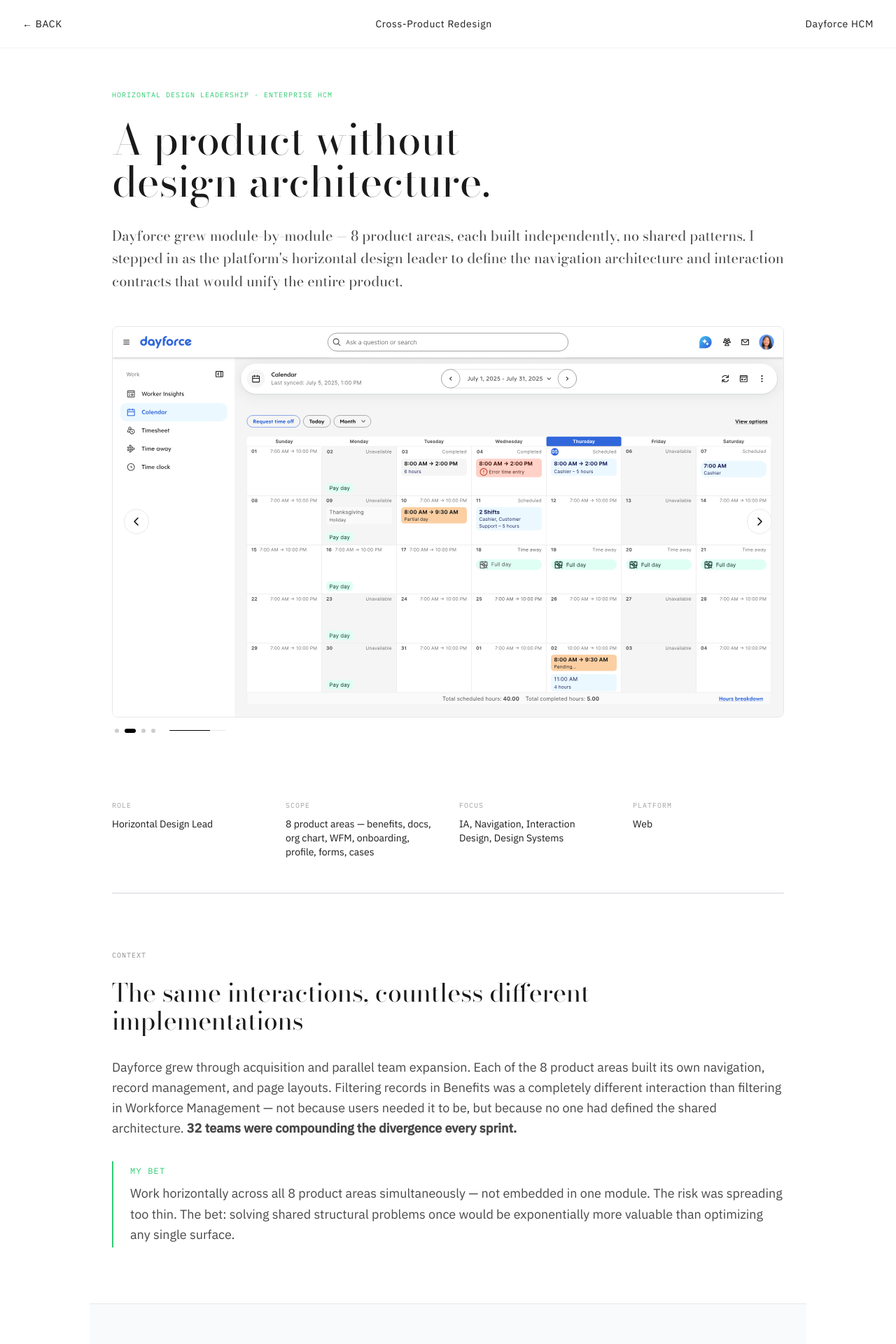
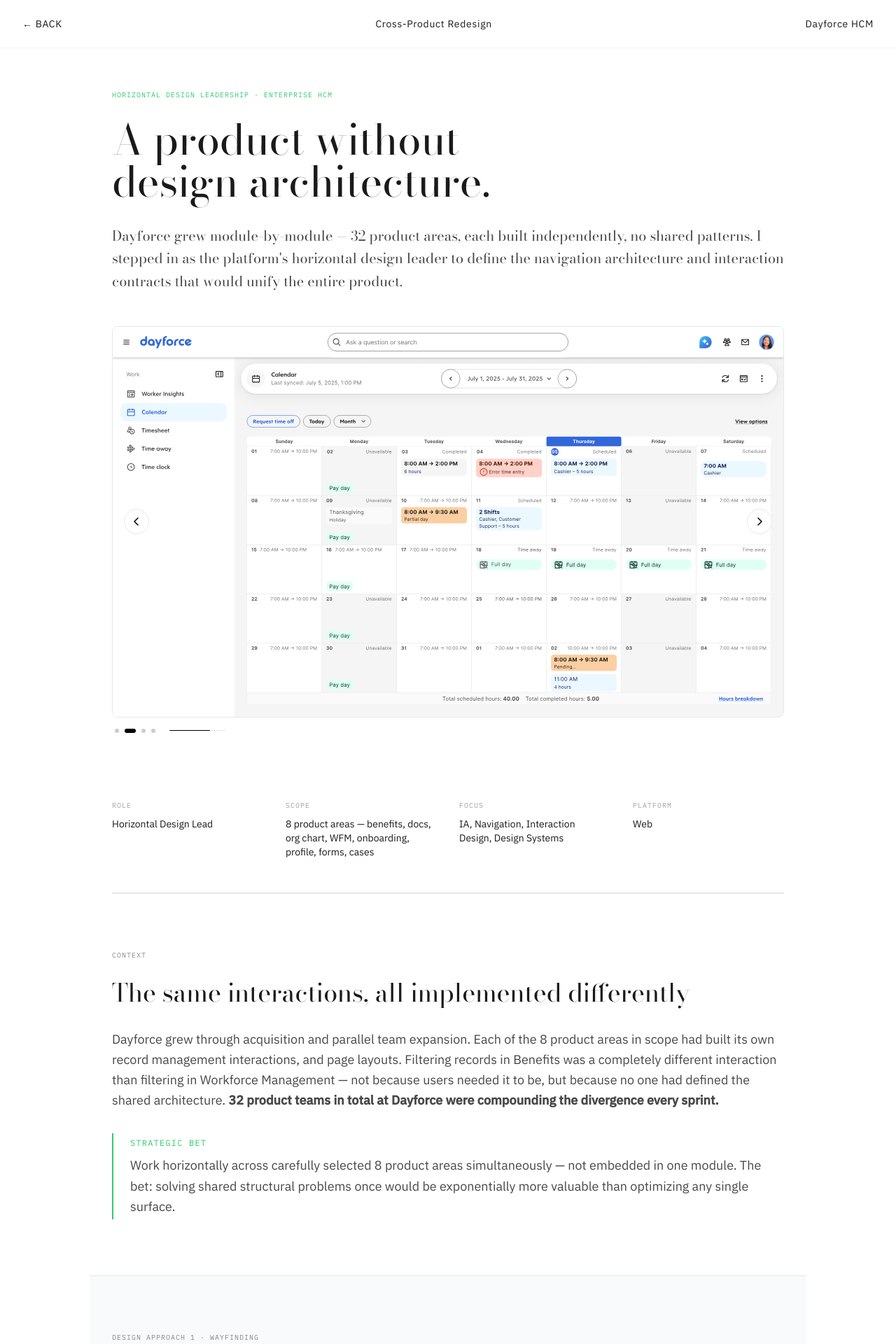
Before and after one commit to angieyoo/portfolio, a Next.js app: page /work/dayforce in a window 1280 px wide. Shown: the top 1920 px of the page at 70% size. Built offline with nearby package versions, Linux system fonts and the light colour scheme.

Commit message:
Revise Dayforce product area count and context details
Updated the text to reflect the growth of Dayforce from 8 to 32 product areas and clarified the context regarding product teams and interactions.

```diff
--- a/app/work/dayforce/page.tsx
+++ b/app/work/dayforce/page.tsx
@@ -163,7 +163,7 @@
                         A product without<br />design architecture.
                     </h1>
                     <p className="text-xl opacity-80 leading-relaxed max-w-5xl font-display mb-12">
-                        Dayforce grew module-by-module — 8 product areas, each built independently, no shared patterns. I stepped in as the platform's horizontal design leader to define the navigation architecture and interaction contracts that would unify the entire product.
+                        Dayforce grew module-by-module — 32 product areas, each built independently, no shared patterns. I stepped in as the platform's horizontal design leader to define the navigation architecture and interaction contracts that would unify the entire product.
                     </p>
                     <HeroSlider />
                 </section>
@@ -193,14 +193,14 @@
                 {/* ═══════════ CONTEXT ═══════════ */}
                 <section className="py-20 border-t border-gray-200">
                     <div className="text-[10px] tracking-widest uppercase font-mono opacity-50 mb-6">Context</div>
-                    <h2 className="font-display text-4xl mb-8">The same interactions, countless different implementations</h2>
+                    <h2 className="font-display text-4xl mb-8">The same interactions, all implemented differently</h2>
                     <p className="text-lg opacity-80 leading-relaxed mb-6">
-                        Dayforce grew through acquisition and parallel team expansion. Each of the 8 product areas built its own navigation, record management, and page layouts. Filtering records in Benefits was a completely different interaction than filtering in Workforce Management — not because users needed it to be, but because no one had defined the shared architecture. <strong>32 teams were compounding the divergence every sprint.</strong>
+                        Dayforce grew through acquisition and parallel team expansion. Each of the 8 product areas in scope had built its own record management interactions, and page layouts. Filtering records in Benefits was a completely different interaction than filtering in Workforce Management — not because users needed it to be, but because no one had defined the shared architecture. <strong>32 product teams in total at Dayforce were compounding the divergence every sprint.</strong>
                     </p>
                     <div className="border-l-2 border-accent pl-6 py-1 mt-8">
-                        <div className="text-[12px] tracking-widest uppercase font-mono text-accent mb-2">My Bet</div>
+                        <div className="text-[12px] tracking-widest uppercase font-mono text-accent mb-2">Strategic Bet</div>
                         <div className="text-lg opacity-80 leading-relaxed">
-                            Work horizontally across all 8 product areas simultaneously — not embedded in one module. The risk was spreading too thin. The bet: solving shared structural problems once would be exponentially more valuable than optimizing any single surface.
+                            Work horizontally across carefully selected 8 product areas simultaneously — not embedded in one module. The bet: solving shared structural problems once would be exponentially more valuable than optimizing any single surface.
                         </div>
                     </div>
                 </section>
```
